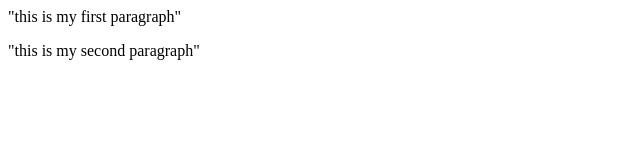
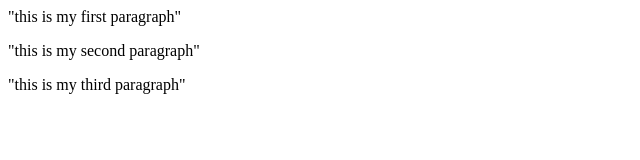
Before and after one commit to alviiHabib/localrepo, a plain HTML site: page index.html in a window 1280 px wide. Shown: the whole page, without its empty margins (0-640 px from the left). Drawn offline with Linux system fonts and the light colour scheme.

Commit message:
add third para

```diff
--- a/index.html
+++ b/index.html
@@ -1,2 +1,3 @@
 <p>"this is my first paragraph"</p>
 <p>"this is my second paragraph"</p>
+<p>"this is my third paragraph"</p>
```
